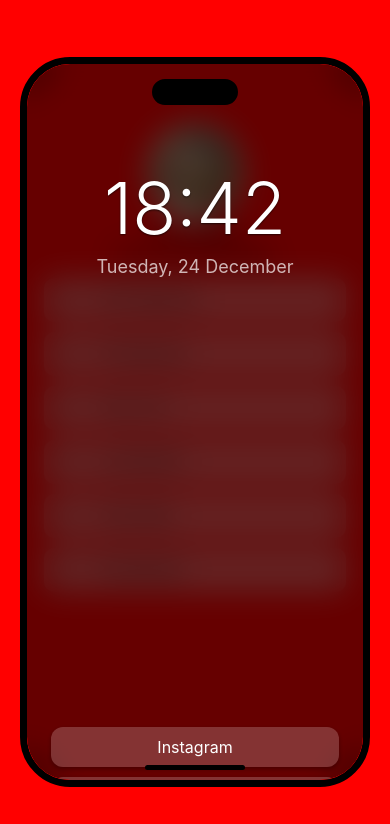
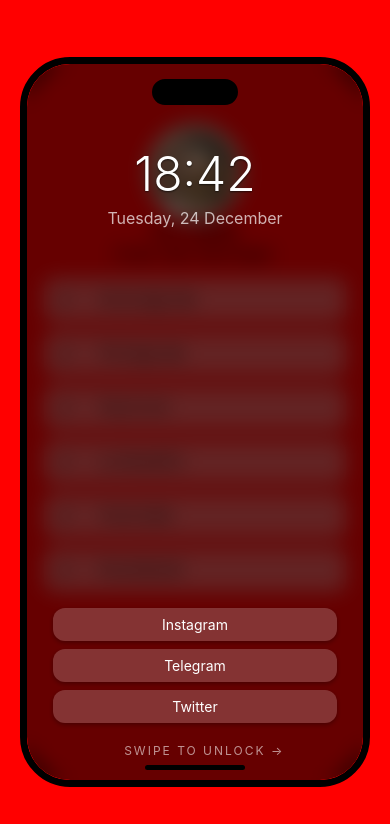
Before and after one commit to raxmonovrx/css-rewal-animation, a plain HTML site: page index.html in a window 390 px wide. Drawn offline with Linux system fonts and the light colour scheme; a script that the page names is missing.

Commit message:
Enhance lock screen styling with responsive design adjustments for time, date, and notifications

```diff
--- a/index.html
+++ b/index.html
@@ -241,6 +241,7 @@
 			}
 		}
 
+
 		/* Responsive Design */
 		@media (max-width: 480px) {
 			.phone {
@@ -277,9 +278,37 @@
 			.linkLink {
 				font-size: 18px;
 			}
-
 			.lockScreen {
 				border-radius: 40px;
+				/* Burchaklarni moslashtirish */
+				backdrop-filter: blur(10px);
+			}
+
+			.time {
+				font-size: 48px;
+				/* Vaqtni kichiklashtirish */
+				margin-top: 60px;
+			}
+
+			.date {
+				font-size: 16px;
+				/* Sanani kichikroq o'lchamga moslashtirish */
+			}
+
+			.notifications {
+				margin-top: 380px;
+				/* Kichikroq ekranda joylashuvni moslash */
+				gap: 8px;
+				/* Bildirishnomalar orasidagi bo'shliqni qisqartirish */
+			}
+
+			.notification {
+				font-size: 14px;
+				padding: 8px;
+			}
+
+			.swipeToUnlock {
+				font-size: 12px;
 			}
 		}
 	</style>
```
